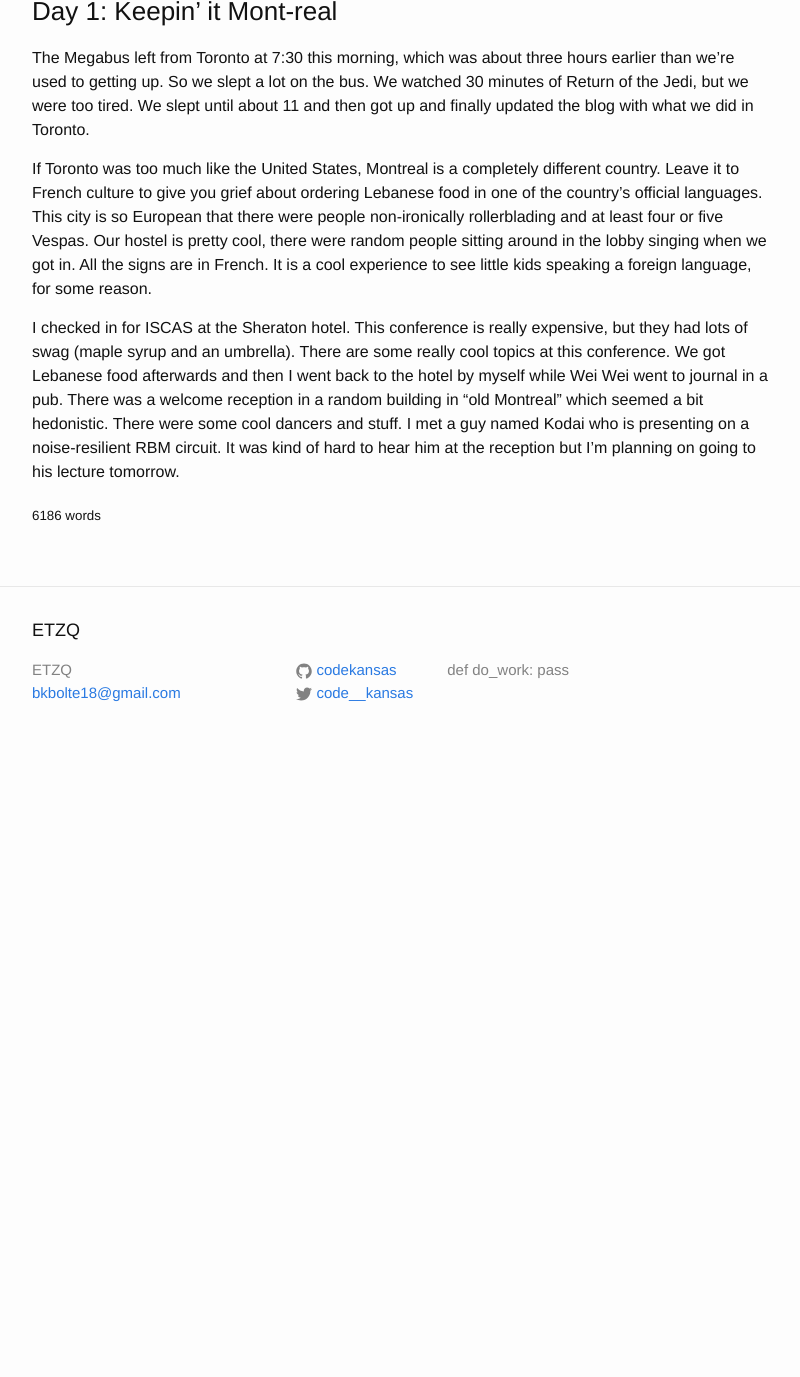
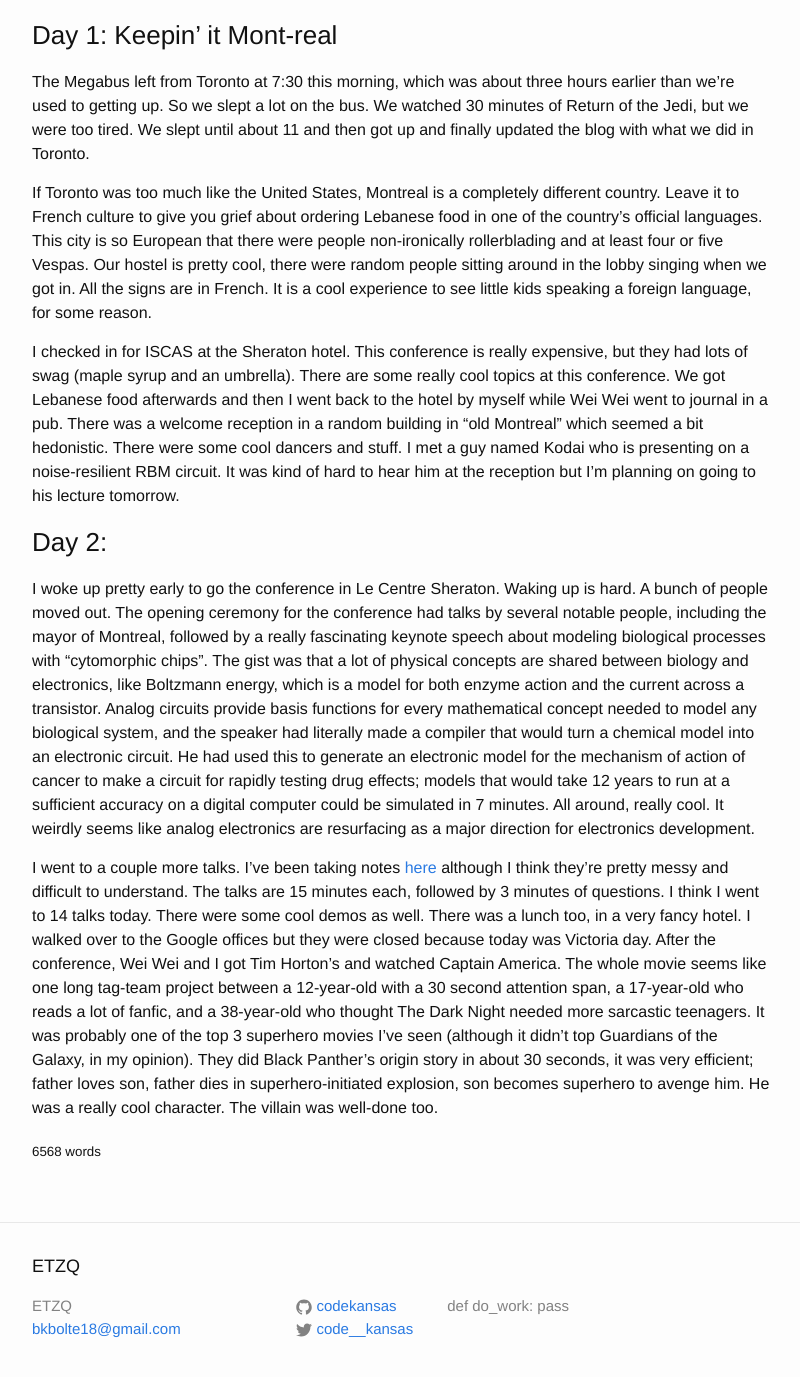
Before and after one commit to codekansas/codekansas.github.io, a Jekyll site: the page built from _posts/2016-05-11-patriotism-tour.markdown, in a window 1280 px wide and 1400 px high, scrolled down 19256 px. Shown: the top 1377 px of the window, without its empty margins (238-1038 px from the left). Built offline with Jekyll 4.4.1, drawn with Linux system fonts in a browser that asks for light colours; before the commit the page ends 20020 px from its top, so only the background shows below that.

Commit message:
day 2 montreal

```diff
--- a/_posts/2016-05-11-patriotism-tour.markdown
+++ b/_posts/2016-05-11-patriotism-tour.markdown
@@ -246,3 +246,9 @@
 If Toronto was too much like the United States, Montreal is a completely different country. Leave it to French culture to give you grief about ordering Lebanese food in one of the country's official languages. This city is so European that there were people non-ironically rollerblading and at least four or five Vespas. Our hostel is pretty cool, there were random people sitting around in the lobby singing when we got in. All the signs are in French. It is a cool experience to see little kids speaking a foreign language, for some reason.
 
 I checked in for ISCAS at the Sheraton hotel. This conference is really expensive, but they had lots of swag (maple syrup and an umbrella). There are some really cool topics at this conference. We got Lebanese food afterwards and then I went back to the hotel by myself while Wei Wei went to journal in a pub. There was a welcome reception in a random building in "old Montreal" which seemed a bit hedonistic. There were some cool dancers and stuff. I met a guy named Kodai who is presenting on a noise-resilient RBM circuit. It was kind of hard to hear him at the reception but I'm planning on going to his lecture tomorrow.
+
+### Day 2:
+
+I woke up pretty early to go the conference in Le Centre Sheraton. Waking up is hard. A bunch of people moved out. The opening ceremony for the conference had talks by several notable people, including the mayor of Montreal, followed by a really fascinating keynote speech about modeling biological processes with "cytomorphic chips". The gist was that a lot of physical concepts are shared between biology and electronics, like Boltzmann energy, which is a model for both enzyme action and the current across a transistor. Analog circuits provide basis functions for every mathematical concept needed to model any biological system, and the speaker had literally made a compiler that would turn a chemical model into an electronic circuit. He had used this to generate an electronic model for the mechanism of action of cancer to make a circuit for rapidly testing drug effects; models that would take 12 years to run at a sufficient accuracy on a digital computer could be simulated in 7 minutes. All around, really cool. It weirdly seems like analog electronics are resurfacing as a major direction for electronics development.
+
+I went to a couple more talks. I've been taking notes [here](https://github.com/codekansas/iscas2016) although I think they're pretty messy and difficult to understand. The talks are 15 minutes each, followed by 3 minutes of questions. I think I went to 14 talks today. There were some cool demos as well. There was a lunch too, in a very fancy hotel. I walked over to the Google offices but they were closed because today was Victoria day. After the conference, Wei Wei and I got Tim Horton's and watched Captain America. The whole movie seems like one long tag-team project between a 12-year-old with a 30 second attention span, a 17-year-old who reads a lot of fanfic, and a 38-year-old who thought The Dark Night needed more sarcastic teenagers. It was probably one of the top 3 superhero movies I've seen (although it didn't top Guardians of the Galaxy, in my opinion). They did Black Panther's origin story in about 30 seconds, it was very efficient; father loves son, father dies in superhero-initiated explosion, son becomes superhero to avenge him. He was a really cool character. The villain was well-done too.
```
